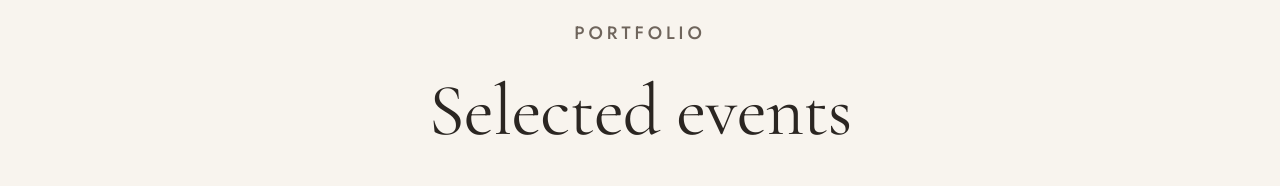
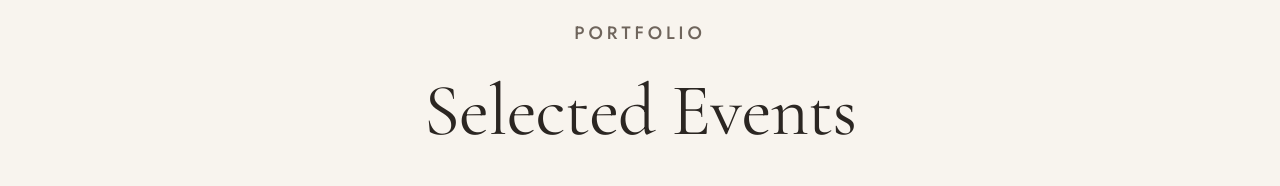
Before and after one commit to elisekifle/thislittlesoiree, a plain HTML site: page portfolio/index.html in a window 1280 px wide. Shown: the part 141-327 px from the top of the page. Drawn offline with nearby package versions, Linux system fonts and the light colour scheme.

Commit message:
Capitalise Selected Events heading

```diff
--- a/portfolio/index.html
+++ b/portfolio/index.html
@@ -32,7 +32,7 @@
   <section class="page-intro">
     <div class="container">
       <p class="eyebrow">Portfolio</p>
-      <h1>Selected events</h1>
+      <h1>Selected Events</h1>
       <p>From intimate milestone celebrations to international festivals, here's a selection of events I've taken from first idea to final setup.</p>
       <div class="buttons" style="justify-content:center"><a class="btn btn-outline" href="../files/Elise-Kifle-Portfolio.pdf" target="_blank" rel="noopener">View full portfolio (PDF)</a></div>
     </div>
```
